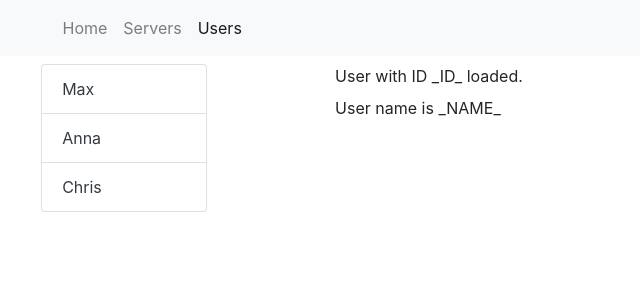
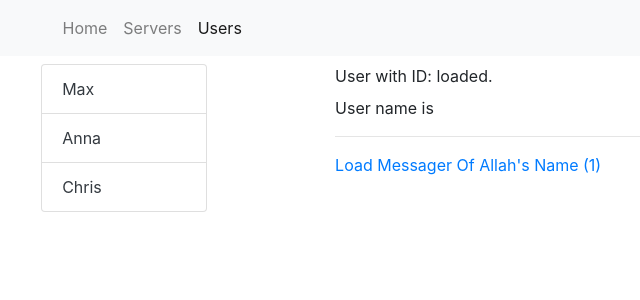
Before and after one commit to Fahad-Md-Kamal/Learning-Angular, an Angular app: page /users in a window 1280 px wide. Shown: the top 300 px of the page, without its empty margins (78-718 px from the left). Built offline with nearby package versions, Linux system fonts and the light colour scheme.

Commit message:
Getting URL paramiter data and subscibe to the URL changes

```diff
--- a/src/app/app.module.ts
+++ b/src/app/app.module.ts
@@ -17,6 +17,7 @@ import { ServersService } from './servers/servers.service';
 const appRoutes: Routes = [
   { path: '', component: HomeComponent }, //localhost:4200/
   { path: 'users', component: UsersComponent }, //localhost:4200/users
+  { path: 'users/:id/:name', component: UserComponent }, //localhost:4200/users
   { path: 'servers', component: ServersComponent }, //localhost:4200/users
 ];
 
--- a/src/app/home/home.component.html
+++ b/src/app/home/home.component.html
@@ -1,2 +1,3 @@
 <h4>Welcome to Server Manager 4.0</h4>
 <p>Manage your Servers and Users.</p>
+<button class="btn btn-light" (click)="onLoadServers()" >Load Servers</button>
--- a/src/app/home/home.component.ts
+++ b/src/app/home/home.component.ts
@@ -1,4 +1,5 @@
 import { Component, OnInit } from '@angular/core';
+import { Router } from '@angular/router';
 
 @Component({
   selector: 'app-home',
@@ -7,9 +8,14 @@ import { Component, OnInit } from '@angular/core';
 })
 export class HomeComponent implements OnInit {
 
-  constructor() { }
+  constructor(private router: Router) { }
 
   ngOnInit() {
   }
 
+  onLoadServers() {
+    this.router.navigate(['servers']);
+  }
+
+
 }
--- a/src/app/servers/servers.component.html
+++ b/src/app/servers/servers.component.html
@@ -11,6 +11,7 @@
     </div>
 
     <div class="col-lg-2 offset-lg-1 col-sm-6">
+      <button class="btn btn-info" (click)="onReload()" >Reload Page</button>
       <app-server></app-server>
       <hr>
       <app-edit-server></app-edit-server>
--- a/src/app/servers/servers.component.ts
+++ b/src/app/servers/servers.component.ts
@@ -1,5 +1,6 @@
 import { Component, OnInit } from '@angular/core';
 import { ServersService } from './servers.service';
+import { Router, ActivatedRoute } from '@angular/router';
 
 @Component({
   selector: 'app-servers',
@@ -9,10 +10,17 @@ import { ServersService } from './servers.service';
 export class ServersComponent implements OnInit {
   private servers: {id: number, name: string, status: string}[] = [];
 
-  constructor( private serversService: ServersService ) { }
+
+  constructor(  private serversService: ServersService,
+                private router: Router,
+                private route: ActivatedRoute ) { }
 
   ngOnInit() {
     this.servers = this.serversService.getServers();
   }
 
+  onReload() {
+    // this.router.navigate(['/servers'], {relativeTo: this.route });
+  }
+
 }
--- a/src/app/users/user/user.component.html
+++ b/src/app/users/user/user.component.html
@@ -1,2 +1,4 @@
-<p class="my-2">User with ID _ID_ loaded.</p>
-<p>User name is _NAME_</p>
+<p class="my-2"> User with ID: {{ user.id }} loaded.</p>
+<p>User name is {{ user.name }}</p>
+<hr>
+<a [routerLink]="['/users', 2, 'Muhammadur Rasul Allah (SM)']" >Load Messager Of Allah's Name (1)</a>
--- a/src/app/users/user/user.component.ts
+++ b/src/app/users/user/user.component.ts
@@ -1,4 +1,5 @@
 import { Component, OnInit } from '@angular/core';
+import { ActivatedRoute, Params } from '@angular/router';
 
 @Component({
   selector: 'app-user',
@@ -6,11 +7,22 @@ import { Component, OnInit } from '@angular/core';
   styleUrls: ['./user.component.css']
 })
 export class UserComponent implements OnInit {
-  user: {id: number, name: string}
+  user: {id: number, name: string};
 
-  constructor() { }
+  constructor(private route: ActivatedRoute) { }
 
   ngOnInit() {
+    this.user = {
+      id: this.route.snapshot.params['id'],
+      name:  this.route.snapshot.params['name']
+    };
+    this.route.params
+      .subscribe(
+        (params: Params) => {
+          this.user.id = params['id']
+          this.user.name = params['name']
+        }
+      );
   }
 
 }
```
